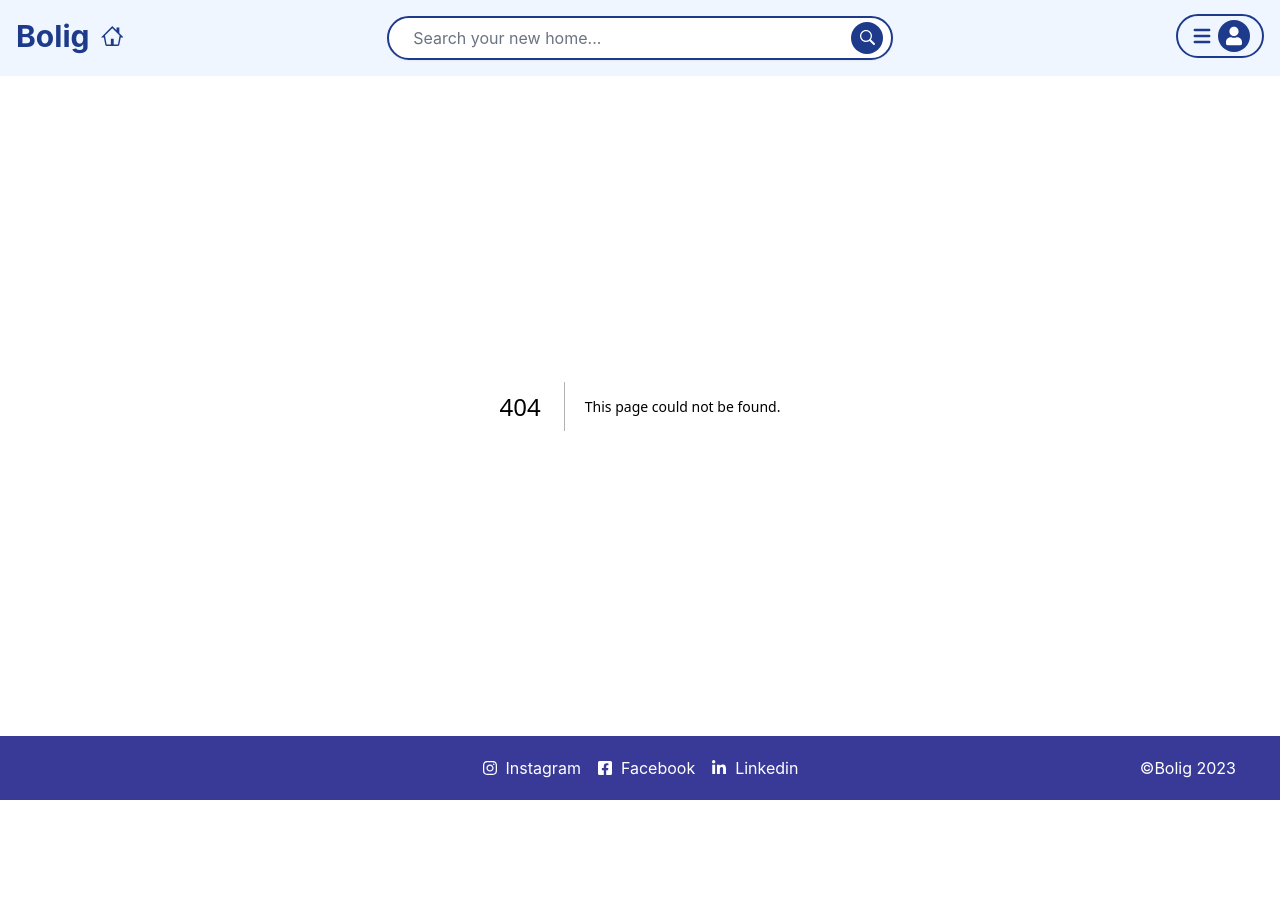
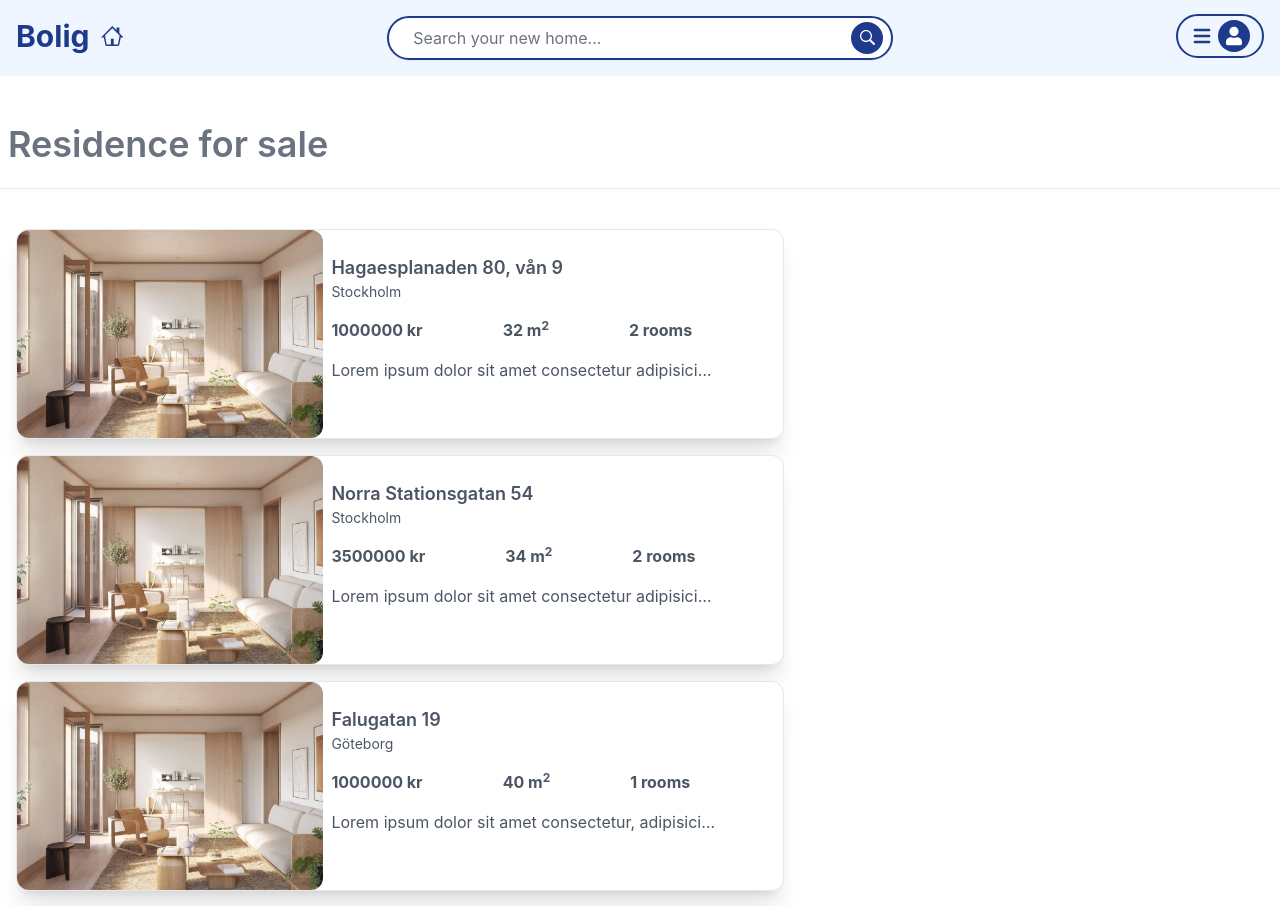
Before and after one commit to MaxAndreasLundin/bolig-web, a Next.js app: page /residenceForSale in a window 1280 px wide. Before the commit this address had no page. Shown: the top 906 px of the page. Before the commit the page ends 800 px from the top, so only its background shows below. Built offline with nearby package versions, Linux system fonts and the light colour scheme.

Commit message:
add residence card and list, with some styling

```diff
--- a/app/page.tsx
+++ b/app/page.tsx
@@ -7,6 +7,8 @@ export default function Home() {
       <div className="z-10 flex flex-col items-center justify-center pt-32 text-white">
         <h1 className="mb-4 text-7xl font-extrabold drop-shadow-2xl">Bolig</h1>
         <p className="text-2xl md:text-3xl drop-shadow-2xl">A new home awaits, find it now!</p>
+
+        <button>Test</button>
       </div>
 
       <div className="opacity-90">
--- /dev/null
+++ b/app/residenceForSale/page.tsx
@@ -0,0 +1,31 @@
+import React from 'react'
+import ResidenceCard from '../../components/card/ResidenceCard'
+import { ResidenceList } from '../../components/helpers/ResidenceList'
+
+const residenceForSale = () => {
+  return (
+    <div className='bg-white text-gray-500'>
+      <div className='p-2 my-10 border-b'>
+        <h1 className='text-4xl font-semibold pb-4'>Residence for sale</h1>
+      </div>
+      {ResidenceList.map((resident) => {
+        return (
+          <div key={resident.id}>
+            <ResidenceCard
+              id={resident.id}
+              title={resident.title}
+              city={resident.city}
+              description={resident.description}
+              typeOfResidence={resident.typeOfResidence}
+              price={resident.price}
+              room={resident.room}
+              area={resident.area}
+            />
+          </div>
+        )
+      })}
+    </div>
+  )
+}
+
+export default residenceForSale
--- /dev/null
+++ b/components/card/ResidenceCard.tsx
@@ -0,0 +1,33 @@
+import React from "react";
+import Image from "next/image";
+import { ResidenceListProps } from "../helpers/ResidenceList";
+
+const ResidenceCard = ({title, city, description, typeOfResidence, price, room, area}: ResidenceListProps) => {
+  return (
+    <div className="bg-white text-gray-600 m-4 flex flex-col rounded-xl md:flex-row lg:w-[60%] shadow-xl border">
+
+      <div className="relative h-52 w-[100%] md:w-[50%] lg:w-[40%] rounded-xl">
+        <Image src="/Image/hemnet.jpg" alt="hemnet" layout="fill" objectFit="cover" className="rounded-xl" />
+      </div>
+
+      <div className="pt-4">
+        <div className="p-2">
+          <h1 className="text-lg font-semibold">{title}</h1>
+          <p className="text-sm">{city}</p>
+        </div>
+
+        <div className="flex p-2 gap-20 font-bold">
+          <p>{price} kr</p>
+          <p>{area} m<sup>2</sup></p>
+          <p>{room} rooms</p>
+        </div>
+
+        <div className="p-2 hidden md:flex">
+          <p className="overflow-ellipsis overflow-hidden truncate w-96">{description}</p>
+        </div>
+      </div>
+    </div>
+  );
+};
+
+export default ResidenceCard;
--- /dev/null
+++ b/components/helpers/ResidenceList.tsx
@@ -0,0 +1,66 @@
+
+
+export interface ResidenceListProps {
+  id: number,
+  title: string,
+  city: string,
+  description: string,
+  typeOfResidence: string,
+  price: number,
+  room: number,
+  area: number
+}
+
+
+export const ResidenceList: ResidenceListProps[] = [
+  {
+    id: 1,
+    title: "Hagaesplanaden 80, vån 9",
+    city: "Stockholm",
+    description: "Lorem ipsum dolor sit amet consectetur adipisicing elit. Numquam, sapiente.",
+    typeOfResidence: "apartment",
+    price: 1000000,
+    room: 2,
+    area: 32,
+  },
+  {
+    id: 2,
+    title: "Norra Stationsgatan 54",
+    city: "Stockholm",
+    description: "Lorem ipsum dolor sit amet consectetur adipisicing elit. Numquam, sapiente.",
+    typeOfResidence: "apartment",
+    price: 3500000,
+    room: 2,
+    area: 34,
+  },
+  {
+    id: 3,
+    title: "Falugatan 19",
+    city: "Göteborg",
+    description: "Lorem ipsum dolor sit amet consectetur, adipisicing elit. Nostrum ipsum magni magnam rerum facere architecto autem hic, dolor at optio veniam amet voluptas laboriosam explicabo blanditiis sapiente excepturi error inventore, libero sequi. Illum inventore, quod eius repudiandae doloremque perferendis facilis sit qui consectetur quos vitae cupiditate ipsam earum, accusamus eum?",
+    typeOfResidence: "apartment",
+    price: 1000000,
+    room: 1,
+    area: 40,
+  },
+  {
+    id: 4,
+    title: "Sankt Eriksplan 5, 2tr",
+    city: "Stockholm",
+    description: "Lorem ipsum dolor sit amet consectetur adipisicing elit. Numquam, sapiente.",
+    typeOfResidence: "apartment",
+    price: 6000000,
+    room: 3,
+    area: 68,
+  },
+  {
+    id: 5,
+    title: "Tulegatan 42, 5tr",
+    city: "Göteborg",
+    description: "Lorem ipsum dolor sit amet consectetur adipisicing elit. Numquam, sapiente.",
+    typeOfResidence: "apartment",
+    price: 3000000,
+    room: 2,
+    area: 52,
+  },
+]
--- a/components/searchBar/SearchBar.tsx
+++ b/components/searchBar/SearchBar.tsx
@@ -23,6 +23,7 @@ const SearchBar = () => {
     };
 
     console.log("New Search:", newSearch);
+    window.location.href = "/residenceForSale"
   };
 
   return (
```
Also changed, not shown: public/Image/hemnet.jpg (added).
